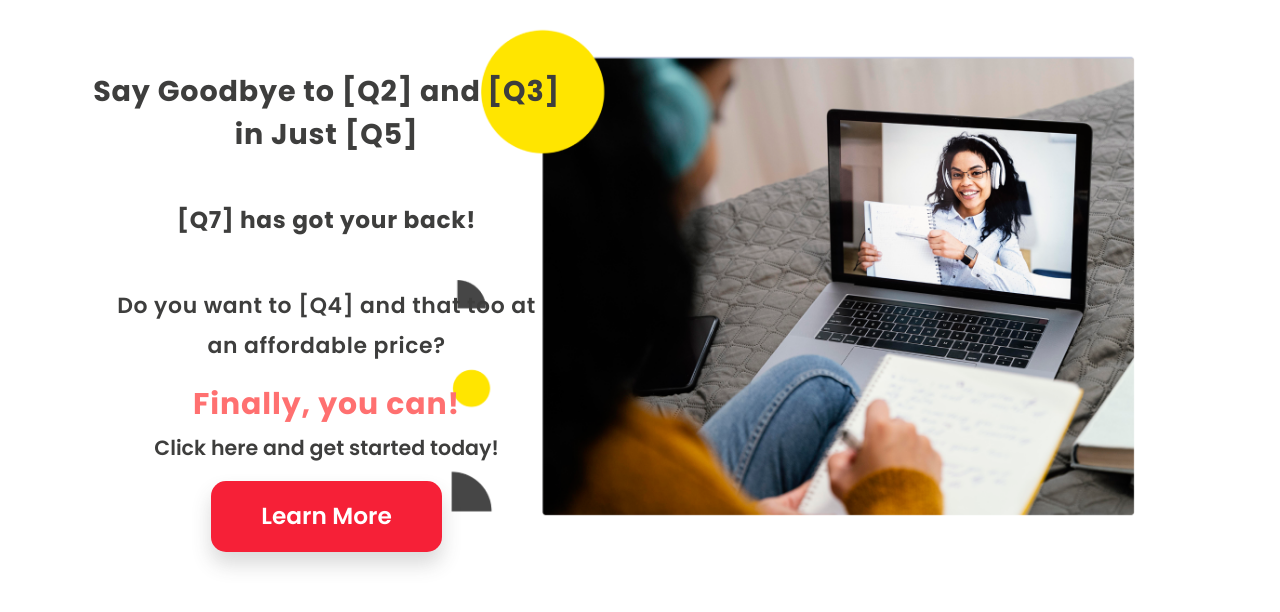
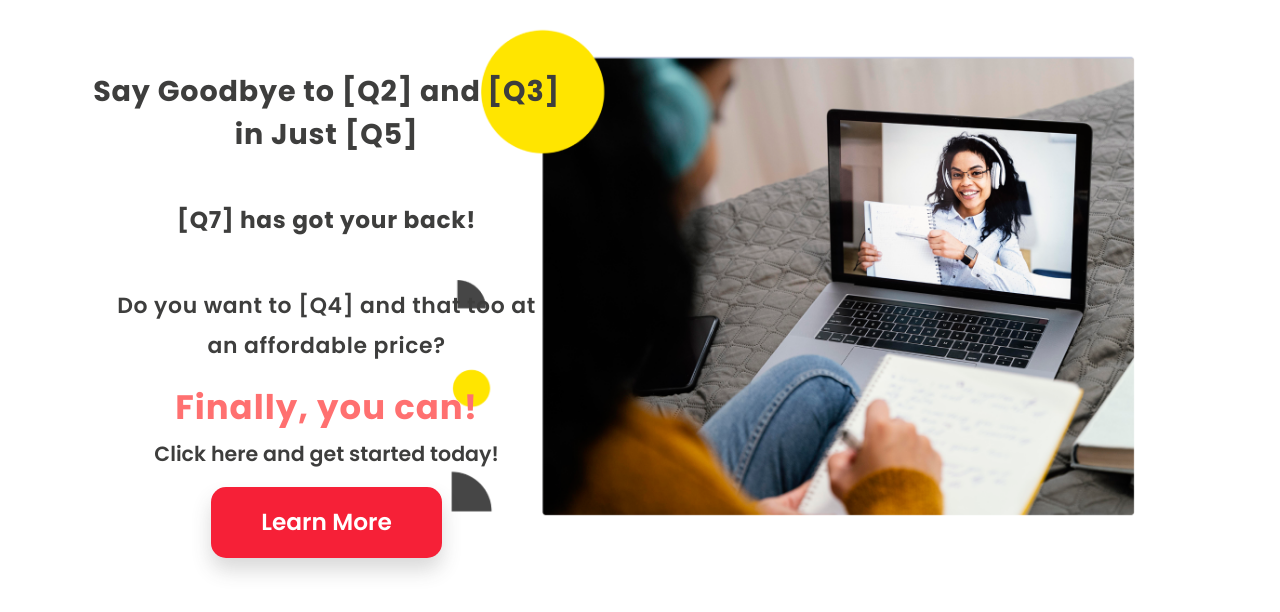
Before and after one commit to mahimayadav24/Copymate-14.github.io, a plain HTML site: page index.html in a window 1280 px wide. Drawn offline with nearby package versions, Linux system fonts and the light colour scheme.

Commit message:
style.css

```diff
--- a/CSS/style.css
+++ b/CSS/style.css
@@ -70,7 +70,7 @@ body, html {
 }
 
 .content__div h2 {
-    font-size: calc(21pt + 0.15vw);
+    font-size: calc(24pt + 0.15vw);
     color: #ff7070;
     font-family: 'Poppins__Bold';
     letter-spacing: 0.03em;
```
